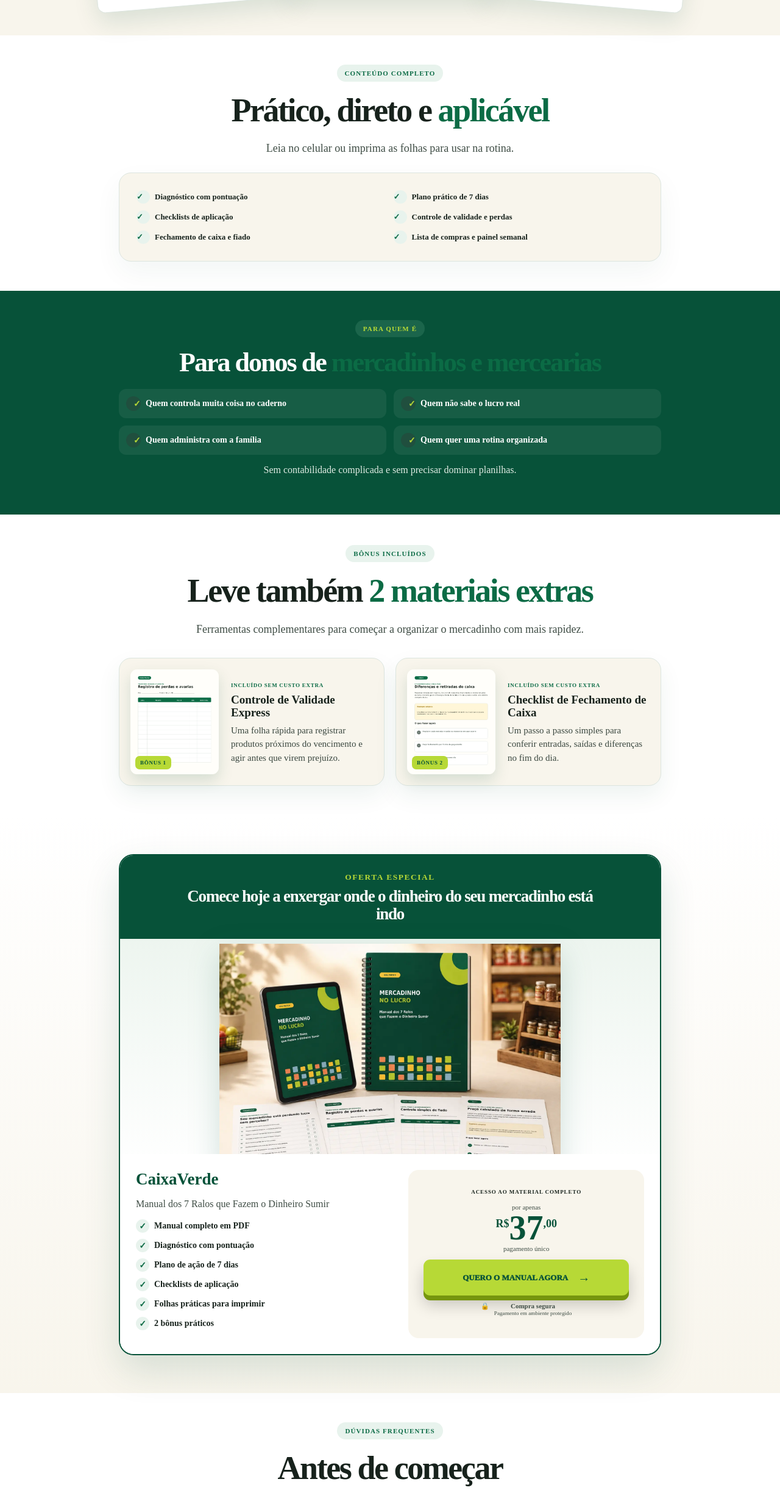
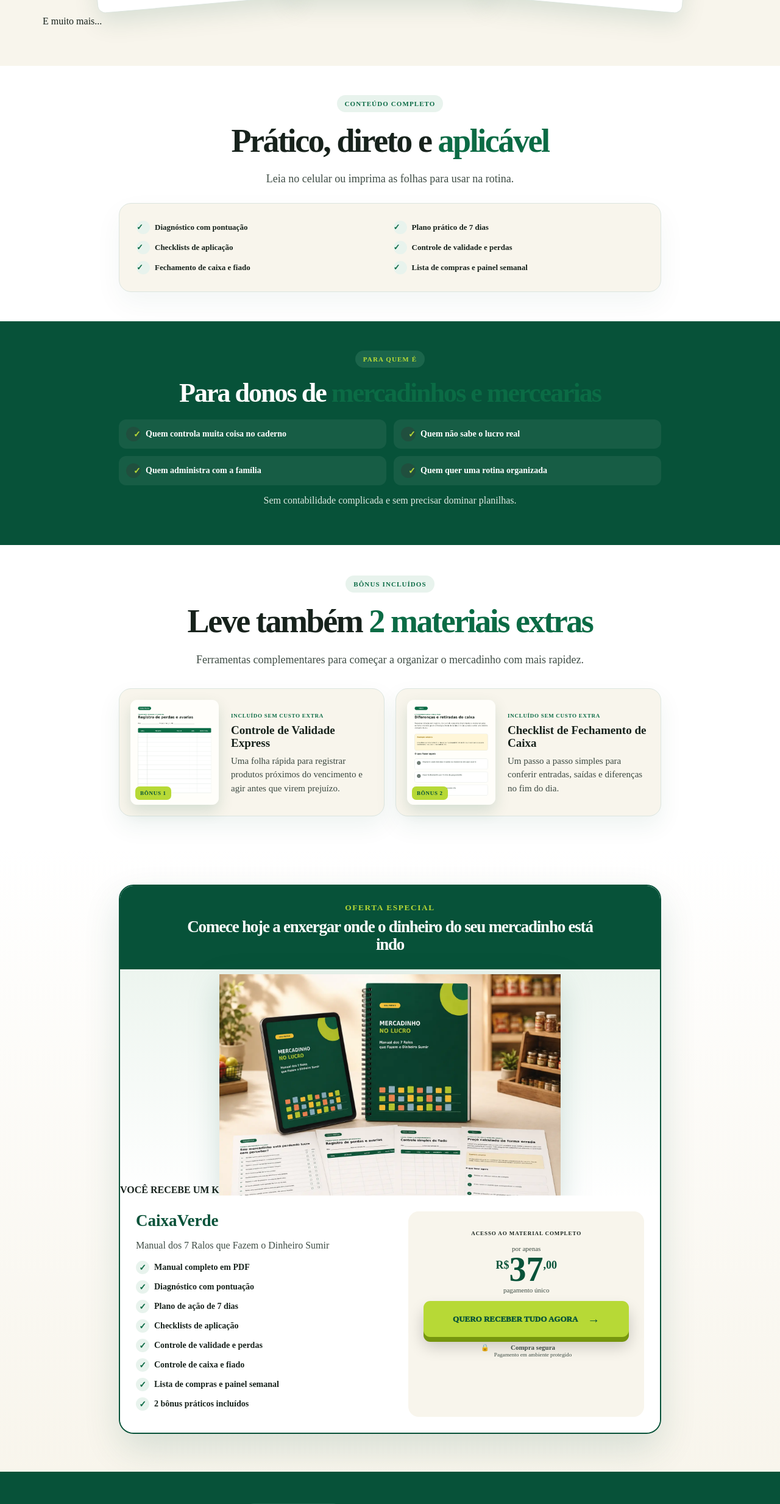
Before and after one commit to asfaltando6-byte/caixaverde, a Next.js app: page / in a window 1280 px wide. Shown: the part 3758-6225 px from the top of the page at 61% size. Built offline with nearby package versions, Linux system fonts and the light colour scheme.

Commit message:
Melhora oferta e organização da página

```diff
--- a/app/page.tsx
+++ b/app/page.tsx
@@ -39,28 +39,28 @@ export default function Home(){return <main>
    <h1>Seu mercadinho vende todos os dias… <em>mas o lucro nunca aparece?</em></h1>
    <p>Descubra os <strong>7 ralos silenciosos</strong> que podem estar levando o dinheiro do seu negócio e aplique uma rotina simples para identificar perdas, organizar a operação e proteger o resultado.</p>
   </div>
-  <div className="visual"><img src="/assets/product-mockup-v2.webp" alt="Manual CaixaVerde em tablet e versão impressa" width="1536" height="1024"/><div className="mockupAction"><CTA/><div className="quick"><span><Check/>Sem planilhas complicadas</span><span><Check/>15 minutos por dia</span><span><Check/>PDF prático e imprimível</span></div><small>Acesso ao manual completo por apenas <strong>R$ 37,00</strong></small></div></div>
+  <div className="visual"><img src="/assets/product-mockup-v2.webp" alt="Manual CaixaVerde em tablet e versão impressa" width="1536" height="1024" fetchPriority="high" decoding="async"/><div className="mockupAction"><CTA/><div className="quick"><span><Check/>Sem planilhas complicadas</span><span><Check/>15 minutos por dia</span><span><Check/>PDF prático e imprimível</span></div><small>Acesso ao manual completo por apenas <strong>R$ 37,00</strong></small></div></div>
  </div></section>
 
- <section className="section method"><div className="shell split"><div><span className="tag darkTag">O MÉTODO</span><h2>Encontre primeiro.<br/><em>Corrija depois.</em></h2><p className="lead">O Manual dos 7 Ralos ajuda você a sair do “achismo” e enxergar onde o resultado pode estar escapando.</p><div className="steps">{[["1","Faça o diagnóstico","Identifique os pontos de risco."],["2","Escolha os maiores ralos","Priorize o que mais pesa na sua loja."],["3","Aplique o plano de 7 dias","Faça uma melhoria objetiva por dia."]].map(x=><div key={x[0]}><b>{x[0]}</b><span><strong>{x[1]}</strong>{x[2]}</span></div>)}</div></div><div className="methodCarousel" aria-label="Páginas do manual passando em carrossel"><div className="carouselTrack">{[...carouselPages,...carouselPages].map((src,i)=><img key={`${src}-${i}`} src={src} alt={i<carouselPages.length?"Página interna do Manual CaixaVerde":""} width="910" height="1287" loading="lazy" aria-hidden={i>=carouselPages.length}/>)}</div></div></div></section>
+ <section className="section method"><div className="shell split"><div><span className="tag darkTag">O MÉTODO</span><h2>Encontre primeiro.<br/><em>Corrija depois.</em></h2><p className="lead">O Manual dos 7 Ralos ajuda você a sair do “achismo” e enxergar onde o resultado pode estar escapando.</p><div className="steps">{[["1","Faça o diagnóstico","Identifique os pontos de risco."],["2","Escolha os maiores ralos","Priorize o que mais pesa na sua loja."],["3","Aplique o plano de 7 dias","Faça uma melhoria objetiva por dia."]].map(x=><div key={x[0]}><b>{x[0]}</b><span><strong>{x[1]}</strong>{x[2]}</span></div>)}</div></div><div className="methodCarousel" aria-label="Páginas do manual passando em carrossel"><div className="carouselTrack">{[...carouselPages,...carouselPages].map((src,i)=><img key={`${src}-${i}`} src={src} alt={i<carouselPages.length?"Página interna do Manual CaixaVerde":""} width="910" height="1287" loading="lazy" decoding="async" aria-hidden={i>=carouselPages.length}/>)}</div></div></div></section>
 
  <section className="section cream"><div className="shell narrow center"><span className="tag">ISSO ACONTECE COM VOCÊ?</span><h2>O caixa gira, a loja trabalha…<br/><em>e no fim do mês quase nada sobra.</em></h2><p className="lead">O problema pode não ser falta de vendas. Pequenos erros de preço, validade, estoque, fiado e despesas podem consumir o resultado sem chamar atenção.</p>
  <div className="painGrid compactPain">{[["📦","Produtos vencem","e você só percebe quando já virou prejuízo."],["🛒","Você compra errado","sobra o que não vende e falta o que gira."],["💸","O dinheiro entra","mas fornecedores e despesas levam tudo."]].map(x=><article key={x[1]}><i>{x[0]}</i><h3>{x[1]}</h3><p>{x[2]}</p></article>)}</div></div></section>
 
  <section className="section compactSection"><div className="shell"><div className="narrow center head"><span className="tag">O QUE VOCÊ VAI DESCOBRIR</span><h2>Os 7 ralos que podem estar <em>consumindo seu lucro</em></h2><p className="lead">Preço, validade, estoque, ruptura, fiado, caixa e despesas invisíveis.</p></div><div className="ralos compactRalos">{ralos.map((r,i)=><article key={r[0]}><b>{String(i+1).padStart(2,"0")}</b><div><h3>{r[0]}</h3></div></article>)}</div><div className="center ctaSpace"><CTA text="QUERO IDENTIFICAR MEUS 7 RALOS"/></div></div></section>
 
- <section className="section cream compactSection"><div className="shell"><div className="narrow center head"><span className="tag">VEJA POR DENTRO</span><h2>Material para <em>usar na loja.</em></h2></div><div className="pages">{[["/assets/ralo-preco.png","Entenda cada ralo"],["/assets/controle-validade.png","Controle a validade"],["/assets/controle-fiado.png","Organize o fiado"]].map(x=><figure key={x[0]}><img src={x[0]} alt={x[1]} width="910" height="1287" loading="lazy"/><figcaption><Check/>{x[1]}</figcaption></figure>)}</div></div></section>
+ <section className="section cream compactSection"><div className="shell"><div className="narrow center head"><span className="tag">VEJA POR DENTRO</span><h2>Material para <em>usar na loja.</em></h2></div><div className="pages">{[["/assets/ralo-preco.png","Entenda cada ralo"],["/assets/controle-validade.png","Controle a validade"],["/assets/controle-fiado.png","Organize o fiado"]].map(x=><figure key={x[0]}><img src={x[0]} alt={x[1]} width="910" height="1287" loading="lazy" decoding="async"/><figcaption><Check/>{x[1]}</figcaption></figure>)}</div><p className="moreInside">E muito mais...</p></div></section>
 
  <section className="section compactSection"><div className="shell narrow center include"><div><span className="tag">CONTEÚDO COMPLETO</span><h2>Prático, direto e <em>aplicável</em></h2><p className="lead">Leia no celular ou imprima as folhas para usar na rotina.</p><div className="list">{["Diagnóstico com pontuação","Plano prático de 7 dias","Checklists de aplicação","Controle de validade e perdas","Fechamento de caixa e fiado","Lista de compras e painel semanal"].map(x=><span key={x}><Check/>{x}</span>)}</div></div></div></section>
 
  <section className="section who compactWho"><div className="shell narrow center"><span className="tag darkTag">PARA QUEM É</span><h2>Para donos de <em>mercadinhos e mercearias</em></h2><div className="whoGrid">{["Quem controla muita coisa no caderno","Quem não sabe o lucro real","Quem administra com a família","Quem quer uma rotina organizada"].map(x=><span key={x}><Check/>{x}</span>)}</div><p>Sem contabilidade complicada e sem precisar dominar planilhas.</p></div></section>
 
- <section className="section bonusSection"><div className="shell narrow"><div className="center bonusHead"><span className="tag">BÔNUS INCLUÍDOS</span><h2>Leve também <em>2 materiais extras</em></h2><p className="lead">Ferramentas complementares para começar a organizar o mercadinho com mais rapidez.</p></div><div className="bonusGrid">{bonusItems.map((bonus,i)=><article key={bonus.title}><div className="bonusPreview"><img src={bonus.image} alt={`Prévia do bônus ${bonus.title}`} width="910" height="1287" loading="lazy"/><b>BÔNUS {i+1}</b></div><div><small>INCLUÍDO SEM CUSTO EXTRA</small><h3>{bonus.title}</h3><p>{bonus.description}</p></div></article>)}</div></div></section>
+ <section className="section bonusSection"><div className="shell narrow"><div className="center bonusHead"><span className="tag">BÔNUS INCLUÍDOS</span><h2>Leve também <em>2 materiais extras</em></h2><p className="lead">Ferramentas complementares para começar a organizar o mercadinho com mais rapidez.</p></div><div className="bonusGrid">{bonusItems.map((bonus,i)=><article key={bonus.title}><div className="bonusPreview"><img src={bonus.image} alt={`Prévia do bônus ${bonus.title}`} width="910" height="1287" loading="lazy" decoding="async"/><b>BÔNUS {i+1}</b></div><div><small>INCLUÍDO SEM CUSTO EXTRA</small><h3>{bonus.title}</h3><p>{bonus.description}</p></div></article>)}</div></div></section>
 
- <section className="section offer" id="oferta"><div className="shell narrow"><div className="offerCard"><header><small>OFERTA ESPECIAL</small><h2>Comece hoje a enxergar onde o dinheiro do seu mercadinho está indo</h2></header><div className="offerMockup"><img src="/assets/product-mockup-v2.webp" alt="CaixaVerde: Manual dos 7 Ralos" width="1536" height="1024" loading="lazy"/></div><div className="offerBody"><div><h3>CaixaVerde</h3><p>Manual dos 7 Ralos que Fazem o Dinheiro Sumir</p>{["Manual completo em PDF","Diagnóstico com pontuação","Plano de ação de 7 dias","Checklists de aplicação","Folhas práticas para imprimir","2 bônus práticos"].map(x=><span className="offerItem" key={x}><Check/>{x}</span>)}</div><div className="buy"><small>ACESSO AO MATERIAL COMPLETO</small><div className="price"><span>por apenas</span><strong><sup>R$</sup>37<sup>,00</sup></strong><span>pagamento único</span></div><a className="cta" href="#">QUERO O MANUAL AGORA <b>→</b></a><p>🔒 <strong>Compra segura</strong><small>Pagamento em ambiente protegido</small></p></div></div></div></div></section>
+ <section className="section offer" id="oferta"><div className="shell narrow"><div className="offerCard"><header><small>OFERTA ESPECIAL</small><h2>Comece hoje a enxergar onde o dinheiro do seu mercadinho está indo</h2></header><div className="offerMockup"><img src="/assets/product-mockup-v2.webp" alt="CaixaVerde: Manual dos 7 Ralos" width="1536" height="1024" loading="lazy" decoding="async"/></div><div className="offerBundleSummary"><strong>VOCÊ RECEBE UM KIT COMPLETO</strong><span>1 manual + 2 bônus + folhas práticas para imprimir</span></div><div className="offerBody"><div><h3>CaixaVerde</h3><p>Manual dos 7 Ralos que Fazem o Dinheiro Sumir</p>{["Manual completo em PDF","Diagnóstico com pontuação","Plano de ação de 7 dias","Checklists de aplicação","Controle de validade e perdas","Controle de caixa e fiado","Lista de compras e painel semanal","2 bônus práticos incluídos"].map(x=><span className="offerItem" key={x}><Check/>{x}</span>)}</div><div className="buy"><small>ACESSO AO MATERIAL COMPLETO</small><div className="price"><span>por apenas</span><strong><sup>R$</sup>37<sup>,00</sup></strong><span>pagamento único</span></div><a className="cta offerCta" href="#">QUERO RECEBER TUDO AGORA <b>→</b></a><p>🔒 <strong>Compra segura</strong><small>Pagamento em ambiente protegido</small></p></div></div></div></div></section>
 
+ <section className="guarantee"><div className="shell narrow guaranteeCard"><div className="guaranteeSeal"><strong>7</strong><span>DIAS</span></div><div><span className="tag darkTag">COMPRA SEM RISCO</span><h2>Garantia incondicional de 7 dias</h2><p>Você terá 7 dias para conhecer o CaixaVerde. Se entender que o material não é para você, basta solicitar o reembolso dentro desse prazo.</p><small>Seu investimento fica protegido durante todo o período de garantia.</small></div></div></section>
  <section className="section faq compactSection"><div className="shell narrow"><div className="center head"><span className="tag">DÚVIDAS FREQUENTES</span><h2>Antes de começar</h2></div>{[["Preciso entender de contabilidade?","Não. O conteúdo usa exemplos diretos e linguagem simples."],["O material é físico?","Não. É um arquivo digital em PDF para ler ou imprimir."],["Serve para mercados pequenos?","Sim. Foi pensado para mercadinhos, mercearias e pequenos mercados."],["Preciso usar planilhas?","Não. As folhas práticas podem ser preenchidas à mão."]].map(x=><details key={x[0]}><summary>{x[0]}<b>+</b></summary><p>{x[1]}</p></details>)}</div></section>
- <section className="guarantee"><div className="shell narrow guaranteeCard"><div className="guaranteeSeal"><strong>7</strong><span>DIAS</span></div><div><span className="tag darkTag">COMPRA SEM RISCO</span><h2>Garantia incondicional de 7 dias</h2><p>Você terá 7 dias para conhecer o CaixaVerde. Se entender que o material não é para você, basta solicitar o reembolso dentro desse prazo.</p><small>Seu investimento fica protegido durante todo o período de garantia.</small></div></div></section>
  <footer><strong>Caixa<em>Verde</em></strong><p>Material digital educativo para gestão de pequenos mercados.</p><small>© 2026 CaixaVerde.</small></footer>
  <aside className="purchaseExamples" aria-label="Demonstrações de notificações de compra">{purchaseExamples.map((person,i)=><div className="purchaseToast" key={person[0]} style={{animationDelay:`${i*6}s`}}><span className="purchaseIcon">✓</span><p><small>DEMONSTRAÇÃO</small><strong>{person[0]} adquiriu o CaixaVerde</strong><span>{person[1]} · acesso digital</span></p></div>)}</aside>
 </main>}
```
